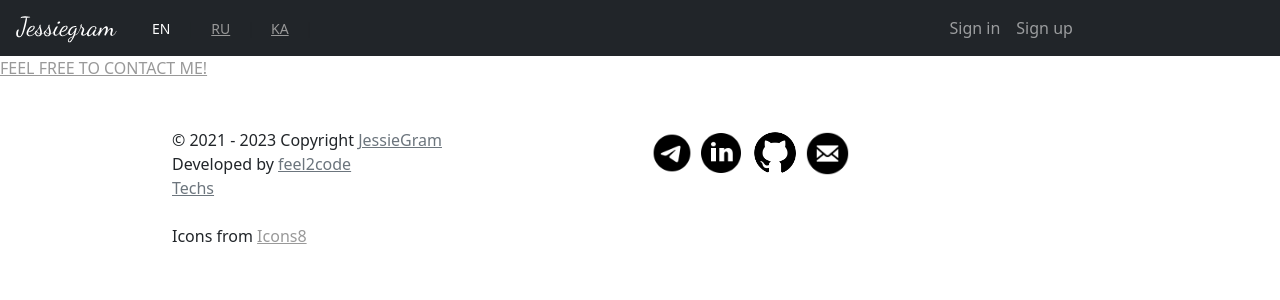
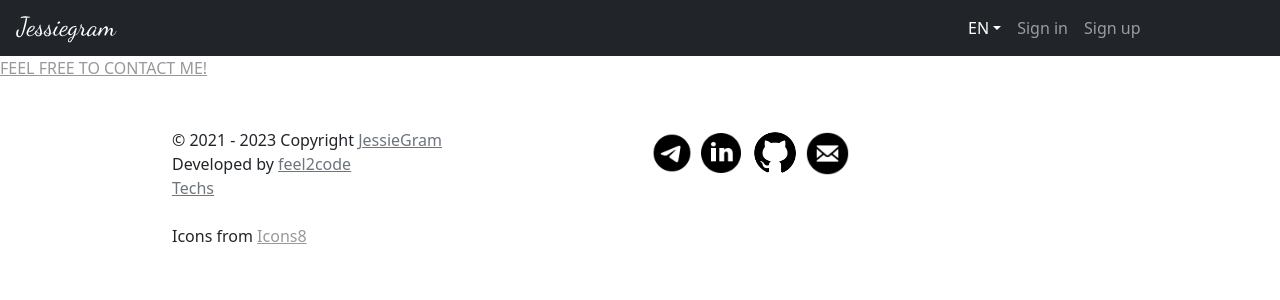
Before and after one commit to feel2code/jessiegram, a Django app: page /about/author/ in a window 1280 px wide. Shown: the top 300 px of the page. Run offline with Django 3.2, Linux system fonts and the light colour scheme; some libraries are stand-ins or nearby versions.

Commit message:
language selector refactored

```diff
--- a/jessiegram/templates/includes/header.html
+++ b/jessiegram/templates/includes/header.html
@@ -9,7 +9,7 @@
                      width="108"
                      height="30"
                      class="d-inline-block align-top"
-                     alt={% trans 'Logo.with.a.dog' %}/>
+                     alt={% trans 'JessieGram' %}/>
             </a>
             <button class="navbar-toggler"
                     type="button"
@@ -20,19 +20,37 @@
                     aria-label="Toggle navigation">
                 <span class="navbar-toggler-icon"></span>
             </button>
-                {% get_available_languages as LANGUAGES %}
-                {% for lang in LANGUAGES %}
-                {% if LANGUAGE_CODE == lang.0 %}
-                    <div class="nav-link custom-all-white small">{{lang.0.upper}}</div>
-                {% else %}
-                    <div class="nav-link small" >
-                        <a href="{% url 'posts:set_language' %}?l={{lang.0}}">{{lang.0.upper}}</a>
-                    </div>
-                {% endif %} |
-                {% endfor %}
+            </div>
             <div class="col-6"></div>
-            <div class="collapse navbar-collapse" id="navbarsExample05">
+            <div class="collapse navbar-collapse col-3" id="navbarsExample05">
                 <ul class="navbar-nav me-auto mb-2 mb-lg-0">
+                    <li class="nav-item dropdown">
+                        {% get_available_languages as langs %}
+                        <a class="nav-link dropdown-toggle"
+                           href="#"
+                           id="dropdown07"
+                           data-bs-toggle="dropdown"
+                           aria-current="page"
+                           aria-expanded="false"
+                           style="color:white">{{LANGUAGE_CODE.upper}}</a>
+                        <ul class="dropdown-menu" aria-labelledby="dropdown07">
+                            <li class="nav-item">
+                                <a class="nav-link"
+                                   style="color: gray"
+                                   href="{% url 'posts:set_language' %}?l={{langs.0.0}}">{{langs.0.1}}</a>
+                            </li>
+                            <li class="nav-item">
+                                <a class="nav-link"
+                                   style="color: gray"
+                                   href="{% url 'posts:set_language' %}?l={{langs.1.0}}">{{langs.1.1}}</a>
+                            </li>
+                            <li class="nav-item">
+                                <a class="nav-link"
+                                   style="color: gray"
+                                   href="{% url 'posts:set_language' %}?l={{langs.2.0}}">{{langs.2.1}}</a>
+                            </li>
+                        </ul>
+                    </li>
                     {% if user.is_authenticated %}
                         <li class="nav-item">
                             <a class="nav-link"
```
Also changed, not shown: jessiegram/templates/users/logged_out.html (+9 -3 lines), README.md.
